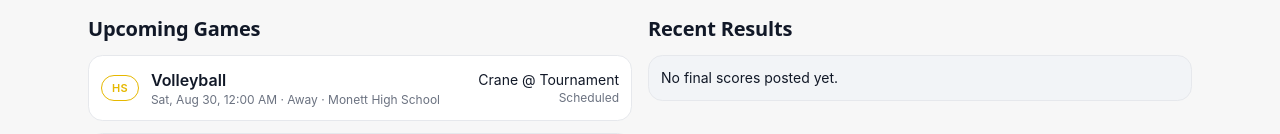
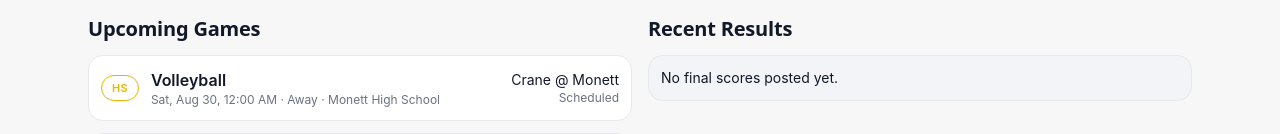
Before and after one commit to WarmMilkCodes/crane-news, a Next.js app: page /sports in a window 1280 px wide. Shown: the part 191-325 px from the top of the page. Built offline with nearby package versions, Linux system fonts and the light colour scheme.

Commit message:
Update sports.ts
Update VB Monett Tournament opponent from "Tournament" to "Monett"

```diff
--- a/src/data/sports.ts
+++ b/src/data/sports.ts
@@ -29,7 +29,7 @@ export const games: Game[] = [
     date: "2025-08-30",
     level: "HS",
     sport: "Volleyball",
-    opponent: "Tournament",
+    opponent: "Monett",
     home: false,
     venue: "Monett High School",
     status: "Scheduled"
```
